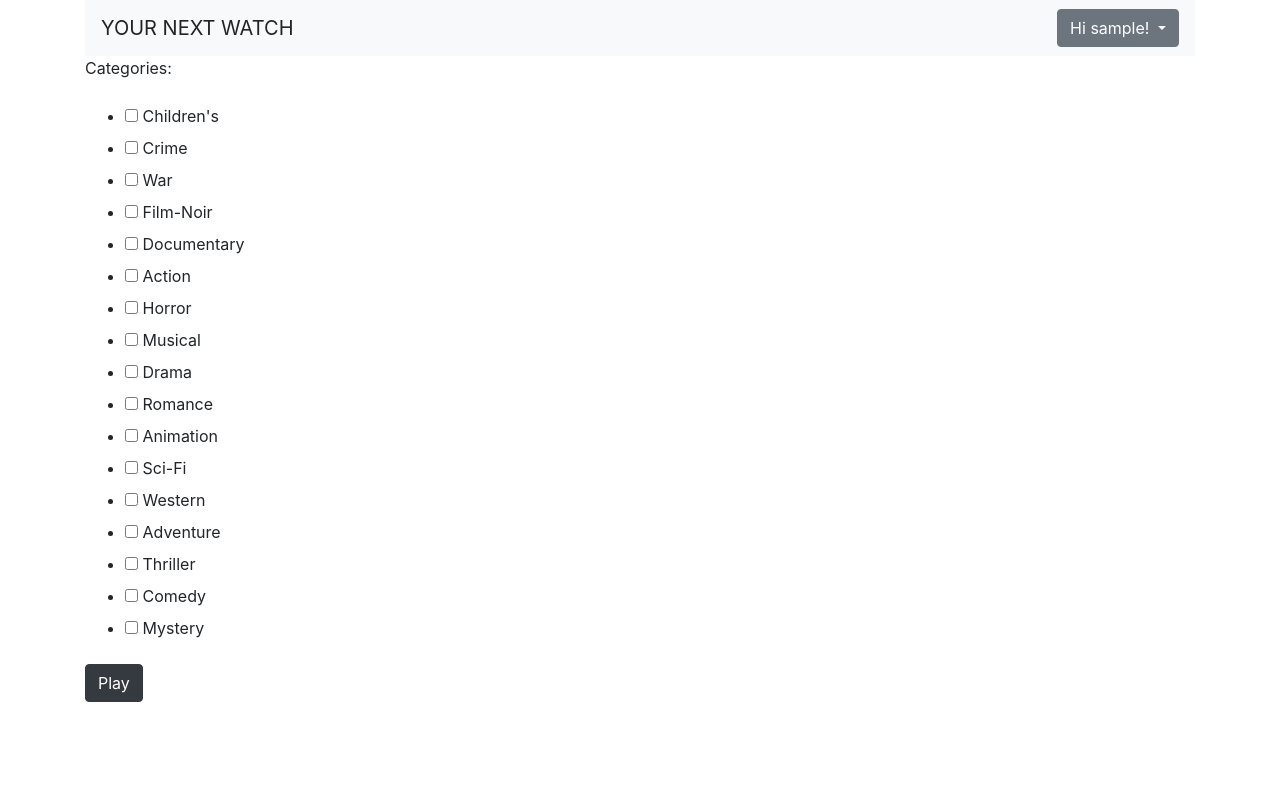
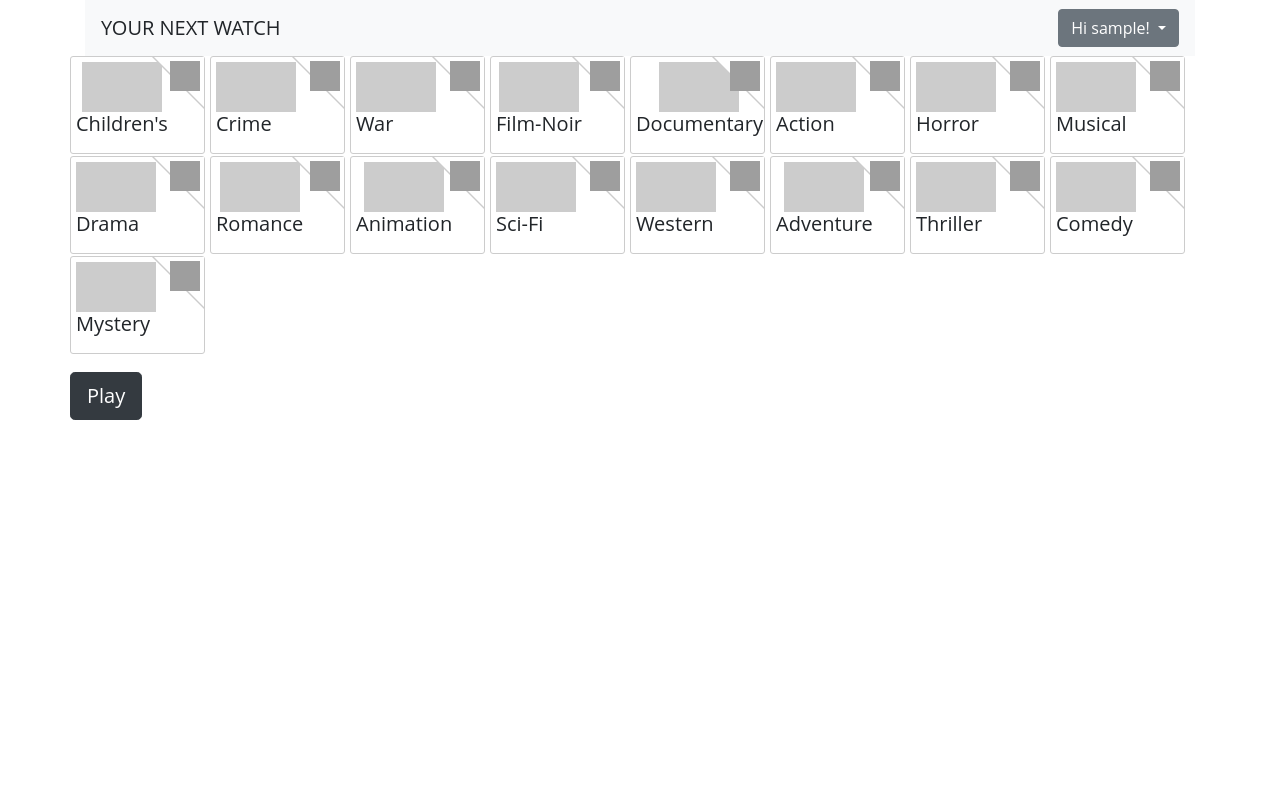
Before and after one commit to joshiujjwal/YourNextWatch, a Django app: page /nxtwatch/ in a window 1280 px wide. Run offline with Django 3.2, Linux system fonts and the light colour scheme; the visitor is signed in with stand-in values (Sample User, id 1); some libraries are stand-ins or nearby versions; grey boxes are pictures that could not be loaded.

Commit message:
UI changes

```diff
--- a/nxtwatch/templates/nxtwatch/play.html
+++ b/nxtwatch/templates/nxtwatch/play.html
@@ -22,7 +22,7 @@
             </th>
             <tr>
                 <td>
-                    <label for="{{ form.rating.id_for_label }}" aria-readonly="true">{{form.title}}</label>
+                    <label for="{{ form.rating.id_for_label }}">{{form.title}}</label>
                 </td>
                 <td>
                     {{ form.rating }}
@@ -36,7 +36,7 @@
     <br>
     {%endfor%}
 
-    <input type="submit" value="Rate movies">
+    <input type="submit" class="btn btn-dark btn-lg" value="Rate movies">
 </form>
 
 {% else %}
--- a/nxtwatch/templates/nxtwatch/results.html
+++ b/nxtwatch/templates/nxtwatch/results.html
@@ -13,4 +13,4 @@
 
 <p><a href="{% url 'home' %}">play again</a></p>
 
-{% endblock % }
+{% endblock %}
--- a/templates/home.html
+++ b/templates/home.html
@@ -4,6 +4,126 @@
 {% block title %}Home{% endblock %}
 
 {% block content %}
+
+<style>
+* {
+  font-family: "Open Sans";
+}
+*,
+*:before,
+*:after {
+  box-sizing: border-box;
+  -moz-box-sizing: border-box;
+  -webkit-box-sizing: border-box;
+}
+h1 {
+  text-align: center;
+}
+.small-meta {
+  font-size: 12px;
+}
+.dim {
+  opacity: 0.4;
+}
+.image {
+  width: 80px;
+  height: 50px;
+  background: #ccc;
+  margin-left: auto;
+  margin-right: auto;
+}
+.card-content {
+  border: 1px solid #ccc;
+  border-radius: 3px;
+  padding: 5px 5px 1px 5px;
+}
+.card-content * {
+  cursor: pointer;
+}
+.card-wrapper {
+  position: relative;
+  width: 135px;
+  height: 100px;
+  float: left;
+  margin-right: 5px;
+}
+.c-card {
+  position: absolute;
+  top: 0;
+  left: 0;
+  opacity: 0;
+  visibility: hidden;
+}
+.c-card ~ .card-content {
+  transition: all 500ms ease-out;
+}
+.c-card ~ .card-content .card-state-icon {
+  position: absolute;
+  top: 5px;
+  right: 5px;
+  z-index: 2;
+  width: 30px;
+  height: 30px;
+  background: url("http://alvarosanchez.com/images/c-state-icons.svg") no-repeat;
+  background-position: 0 0;
+  transition: all 100ms ease-out;
+}
+.c-card ~ .card-content:before {
+  position: absolute;
+  top: 1px;
+  right: 1px;
+  content: "";
+  width: 0;
+  height: 0;
+  border-top: 52px solid #ccc;
+  border-left: 52px solid transparent;
+  transition: all 200ms ease-out;
+}
+.c-card ~ .card-content:after {
+  position: absolute;
+  top: 1px;
+  right: 1px;
+  content: "";
+  width: 0;
+  height: 0;
+  border-top: 50px solid #fff;
+  border-left: 50px solid transparent;
+  transition: all 200ms ease-out;
+}
+.c-card ~ .card-content:hover {
+  border: 1px solid #000000;
+}
+.c-card ~ .card-content:hover .card-state-icon {
+  background-position: -30px 0;
+}
+.c-card ~ .card-content:hover:before {
+  border-top: 52px solid #000000;
+}
+.c-card:checked ~ .card-content {
+  border: 1px solid #000000;
+}
+.c-card:checked ~ .card-content .card-state-icon {
+  background-position: -90px 2px;
+}
+.c-card:checked ~ .card-content:before {
+  border-top: 52px solid #000000;
+}
+.c-card:checked ~ .card-content:after {
+  border-top: 52px solid #000000;
+}
+.c-card:checked:hover ~ .card-content .card-state-icon {
+  background-position: -60px 2px;
+}
+.c-card:checked:hover ~ .card-content:before {
+  border-top: 52px solid #000000;
+}
+.c-card:checked:hover ~ .card-content:after {
+  border-top: 52px solid #000000;
+}
+
+
+</style>
+
 <div class="container">
     {% if user.is_authenticated %}
   <nav class="navbar navbar-light bg-light justify-content-between">
@@ -21,11 +141,29 @@
     </div>
 
   </nav>
+  <div class="row">
   <form method="post">
       {%csrf_token%}
-      {{ form.as_p }}
-      <input type="submit" class="btn btn-dark" role="button" value="Play">
-    </form>
+      {% for value, text in form.categories.field.choices %}
+  <div class="card-wrapper">
+      <input class="c-card" type="checkbox" id="{{text}}" value="{{value}}" name ="categories">
+      <div class="card-content">
+        <div class="card-state-icon"></div>
+        <label for="{{text}}">
+          <div class="image"></div>
+          <h5>{{text}}</h5>
+        </label>
+      </div>
+    </div>
+    {% endfor %}
+  </div>
+    <div class="row">
+
+    <input type="submit" class="btn btn-dark btn-lg" role="button" value="Play">
+  </div>
+  </form>
+
+
     {% else %}
     <div class="jumbotron">
       <h1 class="display-4">Your next Watch</h1>
```
